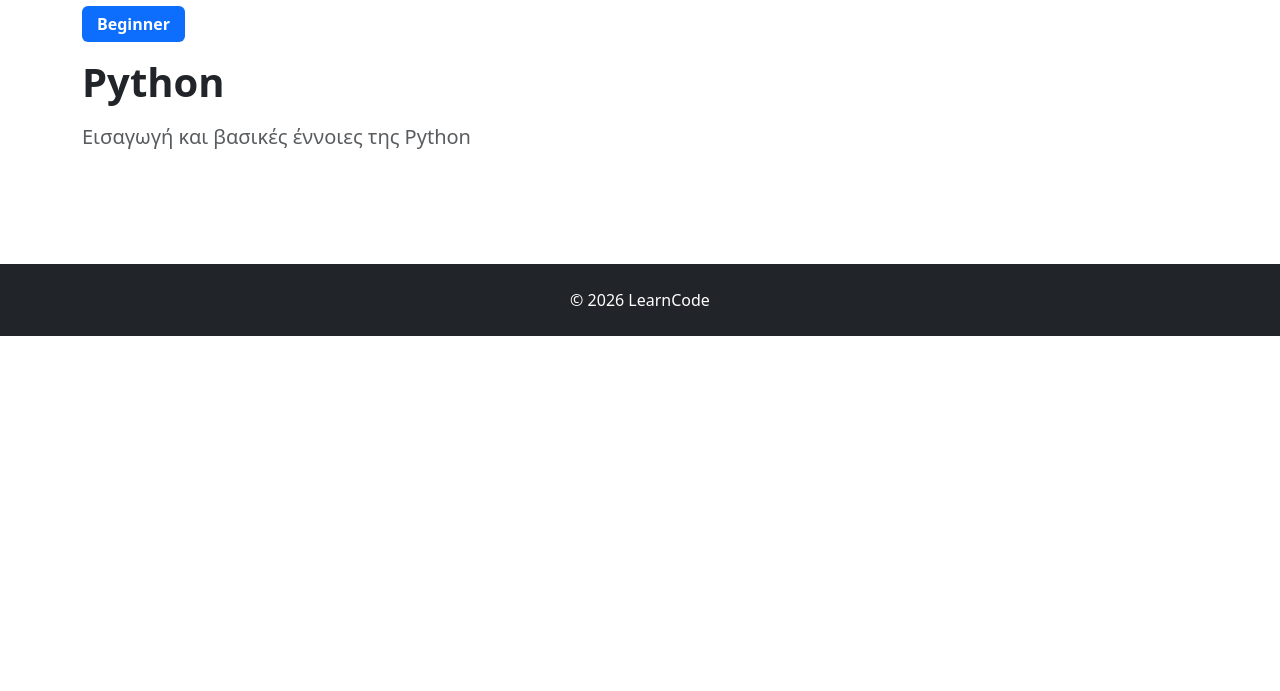
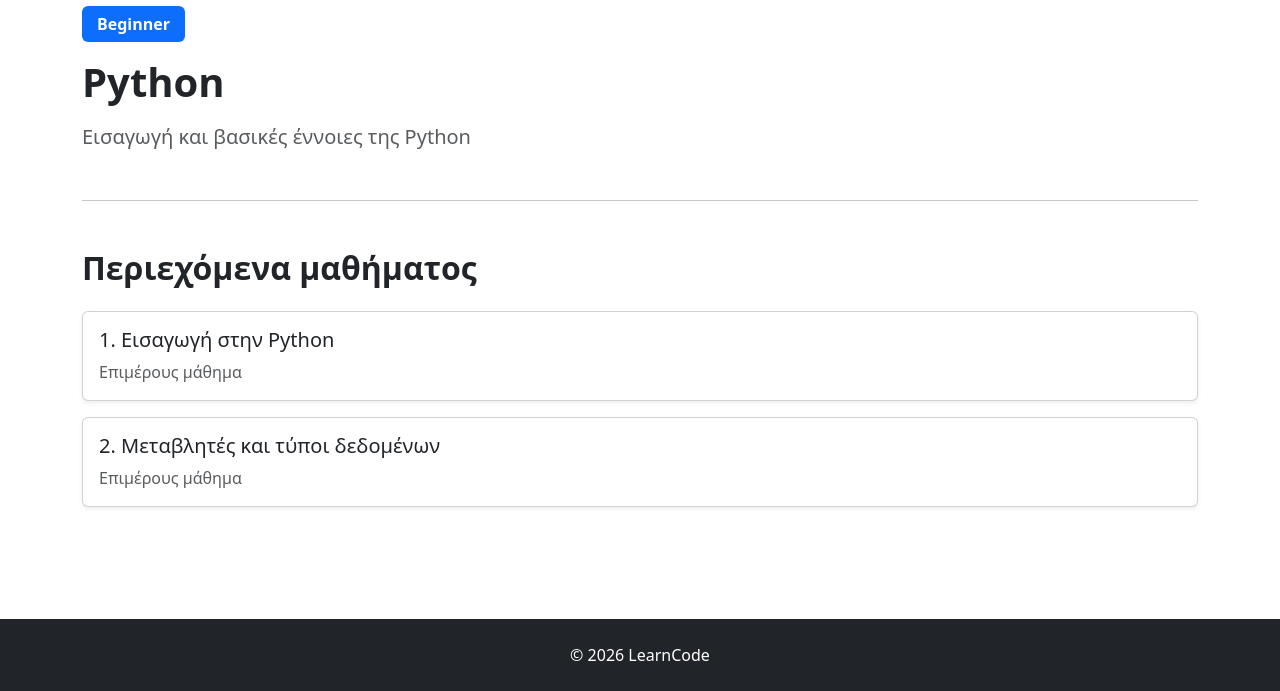
Before and after one commit to pismichos/LearnCode, a Django app: a page that uses courses/templates/courses/course_detail.html in a window 1280 px wide. Shown: the part 197-888 px from the top of the page. Before the commit the page ends 533 px from the top, so only its background shows below. Run offline with Django 5.2, Linux system fonts and the light colour scheme; data comes from the database, SQL or seed files in the repository; both versions use the stored data as it was after the commit.

Commit message:
update courses and lesson models!

```diff
--- a/courses/templates/courses/course_detail.html
+++ b/courses/templates/courses/course_detail.html
@@ -1,7 +1,7 @@
 {% extends "base.html" %}
 
 {% block title %}
-{{ course.title }} | LearnCode
+    {{ course.title }} | LearnCode
 {% endblock %}
 
 {% block content %}
@@ -31,6 +31,46 @@
 
     </div>
 
+    <hr class="my-5">
+
+    <div>
+
+        <h2 class="fw-bold mb-4">
+            Περιεχόμενα μαθήματος
+        </h2>
+
+        {% for lesson in course.lessons.all %}
+
+            {% if lesson.published %}
+
+                <div class="card shadow-sm mb-3">
+
+                    <div class="card-body">
+
+                        <h5 class="card-title mb-2">
+                            {{ lesson.order }}. {{ lesson.title }}
+                        </h5>
+
+                        <p class="text-muted mb-0">
+                            Επιμέρους μάθημα
+                        </p>
+
+                    </div>
+
+                </div>
+
+            {% endif %}
+
+        {% empty %}
+
+            <div class="alert alert-info">
+                Δεν υπάρχουν ακόμη διαθέσιμα μαθήματα.
+            </div>
+
+        {% endfor %}
+
+    </div>
+
 </section>
 
 {% endblock %}
```
Also changed, not shown: courses/admin.py (+30 -1 lines), db.sqlite3.
